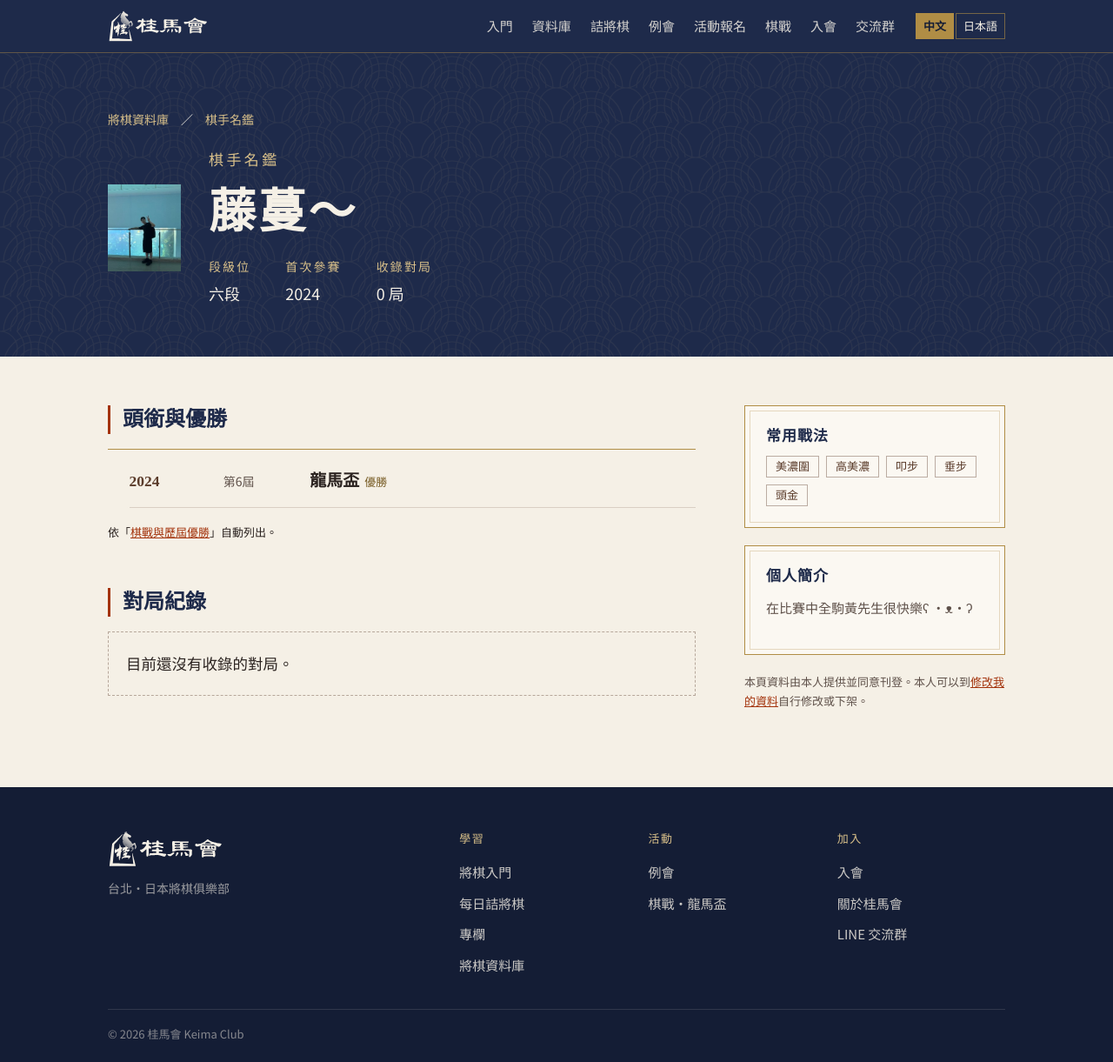
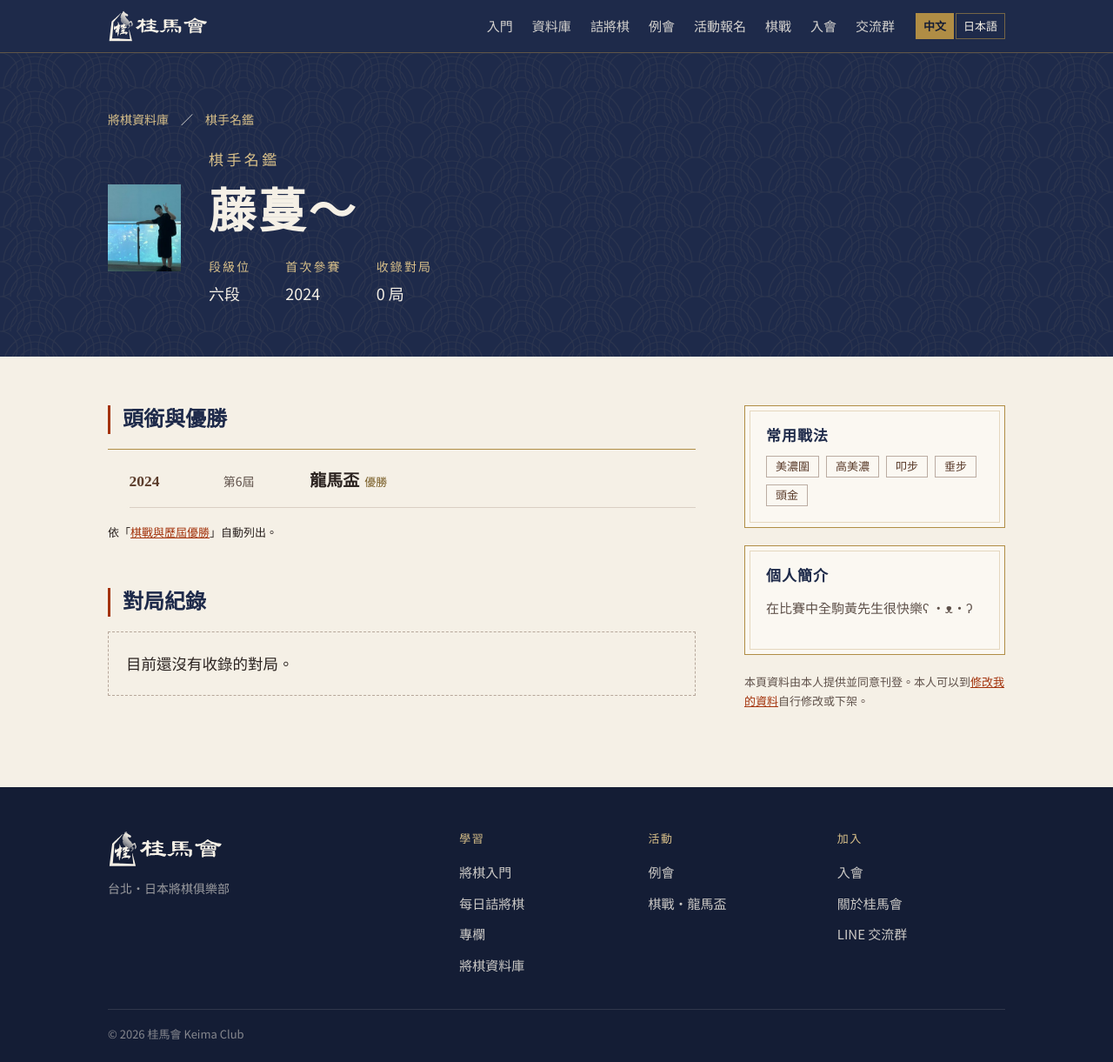
Before and after one commit to marcostseng/keima-club-site-v2, a Jekyll site: the page built from _players/cliffvine.md, in a window 1280 px wide and 1221 px high. Shown: the whole window at 87% size. Built offline with Jekyll 4.4.1, drawn with Linux system fonts in a browser that asks for light colours.

Commit message:
棋手自助更新：cliffvine

```diff
--- a/_players/cliffvine.md
+++ b/_players/cliffvine.md
@@ -4,10 +4,10 @@ title: "藤蔓～"
 description: "桂馬會棋手藤蔓～的段級位、對局紀錄與優勝紀錄。"
 rank: "六段"
 since: 2024
-photo: "cliffvine-202610291805.jpg"
+photo: "cliffvine-202610291811.jpg"
 styles: ["mino-gakoi", "takamino", "tataki-no-fu", "tare-fu", "atama-kin"]
 honor_name: "王柏勛"
-consent: 2026-10-29
+consent: Thu Oct 29 2026 00:00:00 GMT+0800 (台北標準時間)
 self_managed: true
 ---
 在比賽中全駒黃先生很快樂ʕ •ᴥ•ʔ
```
Also changed, not shown: assets/img/players/cliffvine-202610291805.jpg (deleted), assets/img/players/cliffvine-202610291811.jpg (added).
